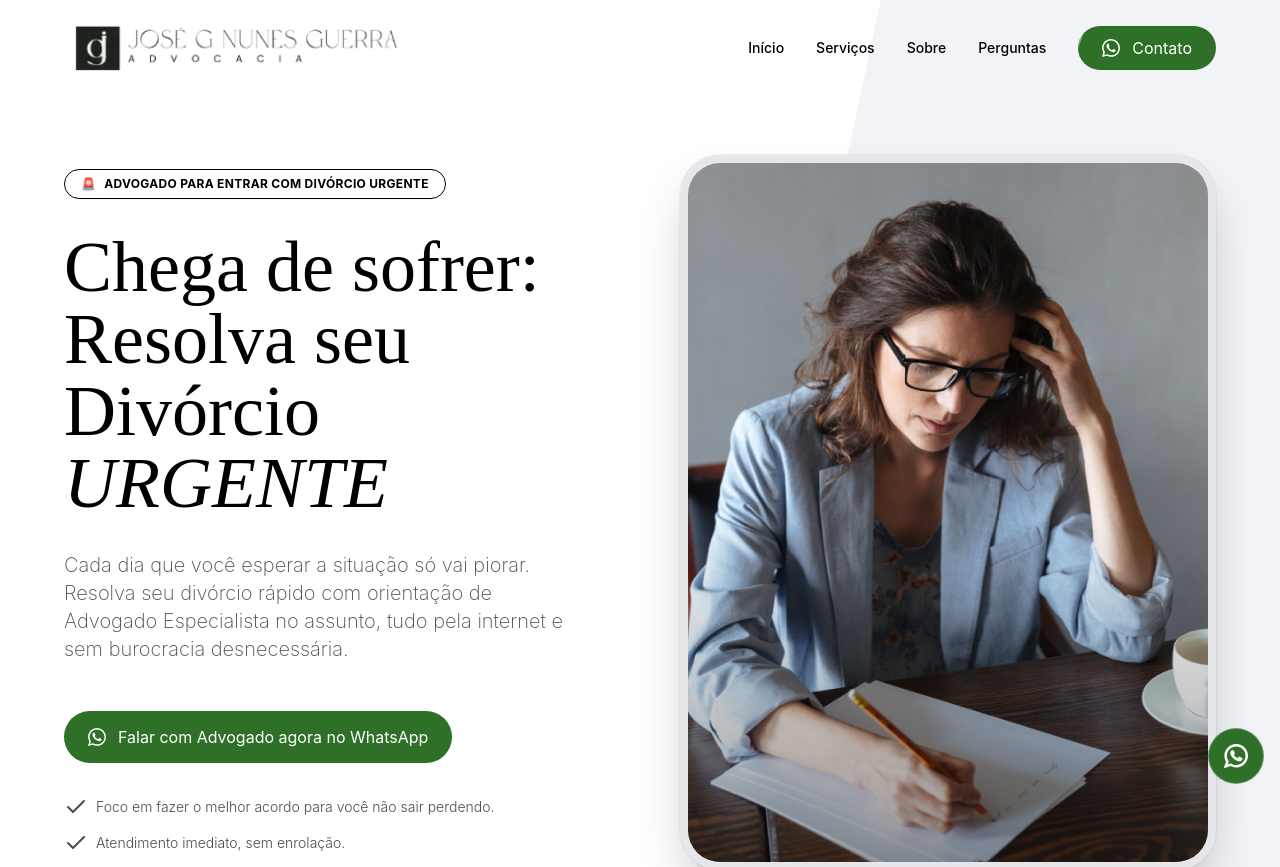
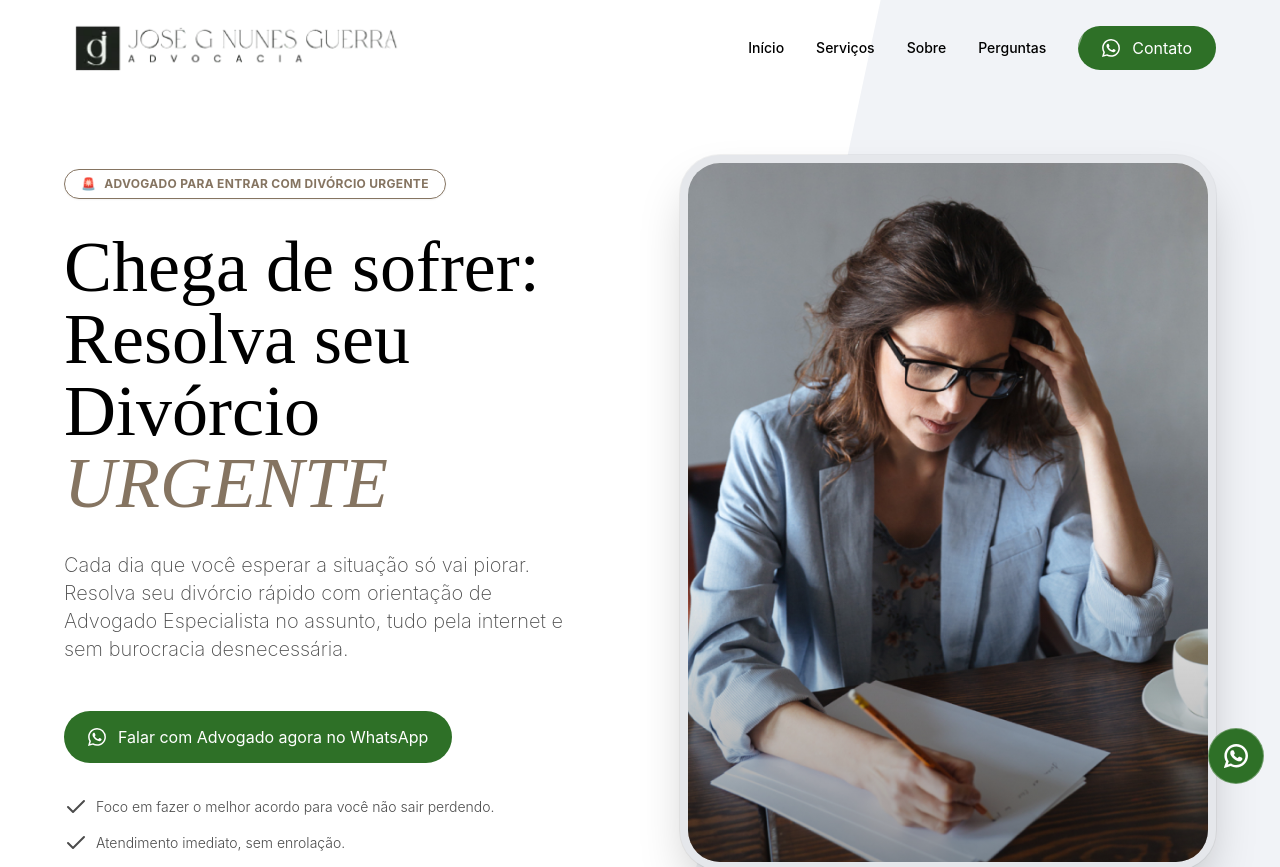
Before and after one commit to Paper-Street-Softwares/LPS-Jose-Guerra-Divorcio-Urgente, a React (Vite) app: page / in a window 1280 px wide. Shown: the top 867 px of the page. Built offline with nearby package versions, Linux system fonts and the light colour scheme.

Commit message:
fix: Cor

```diff
--- a/tailwind.config.js
+++ b/tailwind.config.js
@@ -21,8 +21,8 @@ export default {
     extend: {
       colors: {
         // Principais
-        primaryLight: "#ffffff",
-        primaryDark: "#000000",
+        primaryLight: "#857461",
+        primaryDark: "#857461",
         secondary: "#EDE2E9",
         terciary: "#F1F3F7",
         quartenary: "#FAFBFC",
```
